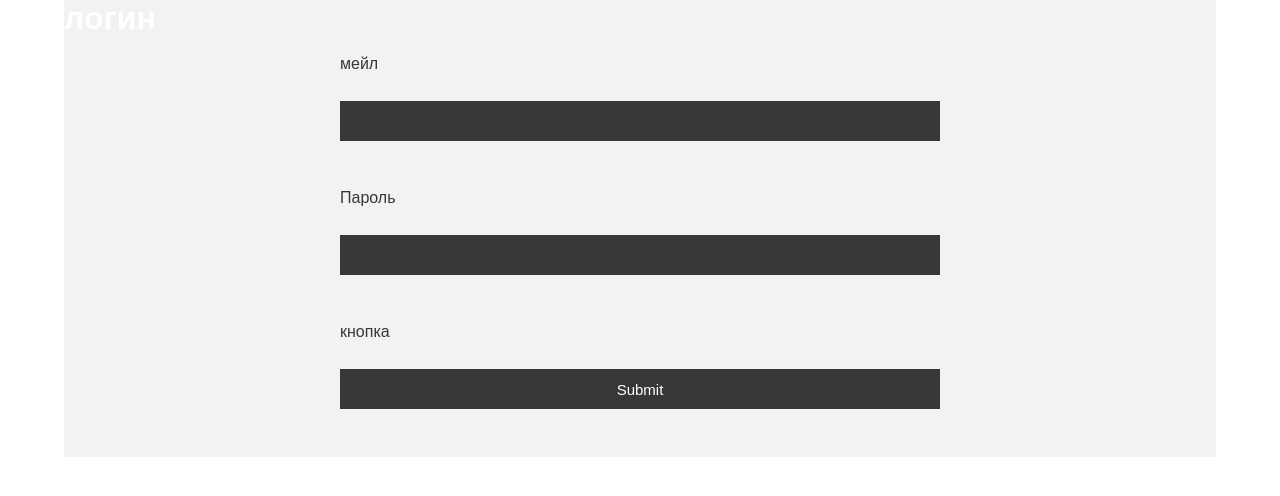
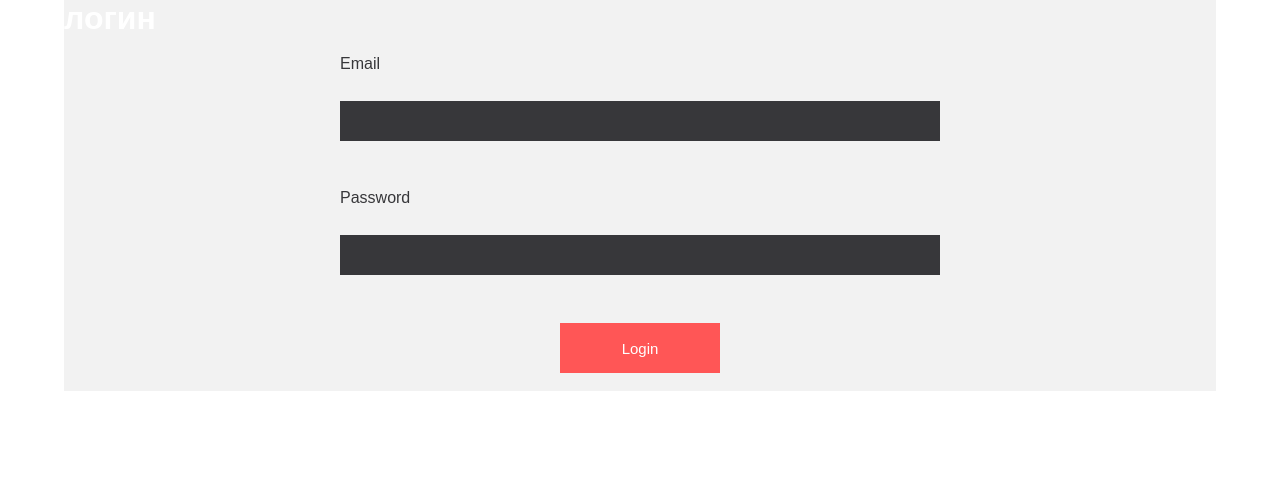
Before and after one commit to Rrodya/pinguin-php, a PHP site: page /log.php in a window 1280 px wide. Shown: the part 76-572 px from the top of the page. Run offline with PHP 8.4, Linux system fonts and the light colour scheme; data that the repository does not hold is empty.

Commit message:
modified logphp

```diff
--- a/log.php
+++ b/log.php
@@ -7,15 +7,15 @@
 
 
 
-         <label for ='login'>мейл </label><br>
+         <label for ='login'>Email </label><br>
 
         <input type="text" name="login" id="login"><br>
-         <label for ='password'>Пароль </label><br>
+         <label for ='password'>Password </label><br>
 
         <input type="password" name="password" id="password"><br>
-         <label for ='button'>кнопка </label><br>
-
-        <input type="submit" name="button"><br>
+        <div class="input-btn input-group">
+                <button type="submit" class="btn" name="button">Login</button>
+                </div><br>
 
 </div></div>
 </form>
```
